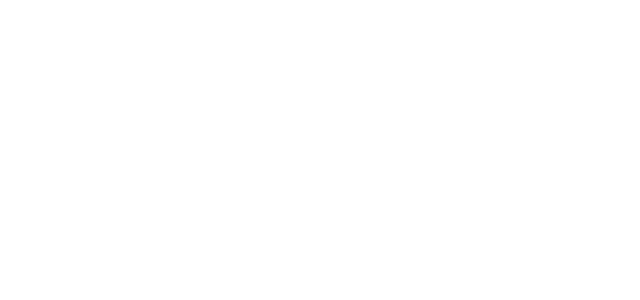
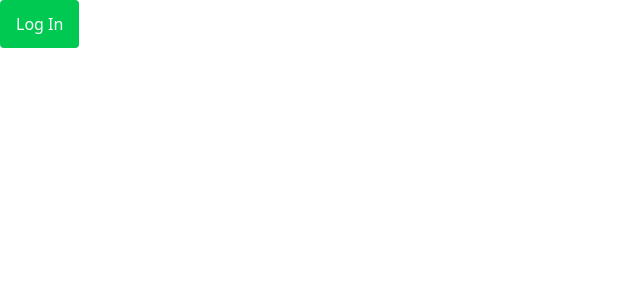
Before and after one commit to KaeTheDev/Dynamic-Routing, a React (Vite) app: page /login in a window 1280 px wide. Before the commit this address had no page. Shown: the top 300 px of the page, without its empty margins (0-640 px from the left). Built offline with nearby package versions, Linux system fonts and the light colour scheme.

Commit message:
created Login component and connected it to AuthContext

```diff
--- a/src/App.tsx
+++ b/src/App.tsx
@@ -1,14 +1,18 @@
 import BlogIndex from "./pages/BlogIndex";
 import BlogPost from "./pages/BlogPost";
 import { Navigate, Route, Routes } from "react-router-dom";
+import Login from "./pages/Login";
 
 function App() {
   return (
-    <Routes>
+    <>
+      <Routes>
         <Route path="/" element={<Navigate to="/blog" replace />} />
-      <Route path="/blog" element={<BlogIndex />}/>
-      <Route path="/blog/:slug" element={<BlogPost />} />
-    </Routes>
+        <Route path="/blog" element={<BlogIndex />} />
+        <Route path="/blog/:slug" element={<BlogPost />} />
+        <Route path="/login" element={<Login />} />
+      </Routes>
+    </>
   );
 }
 
--- a/src/context/AuthContext.tsx
+++ b/src/context/AuthContext.tsx
@@ -6,6 +6,7 @@
 export const AuthProvider: React.FC<{ children: React.ReactNode }> = ({ children }) => {
 
 const[isAuthenticated, setIsAuthenticated] = useState<boolean>(false);
+
 
 // Functions to update auth store
 const login = () => setIsAuthenticated(true);
--- a/src/main.tsx
+++ b/src/main.tsx
@@ -3,11 +3,14 @@
 import { BrowserRouter } from "react-router-dom";
 import "./index.css";
 import App from "./App.tsx";
+import { AuthProvider } from "./context/AuthContext.tsx";
 
 createRoot(document.getElementById("root")!).render(
   <StrictMode>
-    <BrowserRouter>
-      <App />
-    </BrowserRouter>
+    <AuthProvider>
+      <BrowserRouter>
+        <App />
+      </BrowserRouter>
+    </AuthProvider>
   </StrictMode>
 );
--- a/src/pages/Login.tsx
+++ b/src/pages/Login.tsx
@@ -0,0 +1,16 @@
+import React, { useContext } from "react";
+import AuthContext from "../context/AuthContext";
+
+
+const Login: React.FC = () => {
+    const auth = useContext(AuthContext);
+
+    if(!auth) return null;
+
+    return (
+        <>
+        <button onClick={auth.login} className="bg-green-500 hover:bg-green-800 text-white px-4 py-3 rounded">Log In</button>
+        </>
+    )
+}
+export default Login;
```
